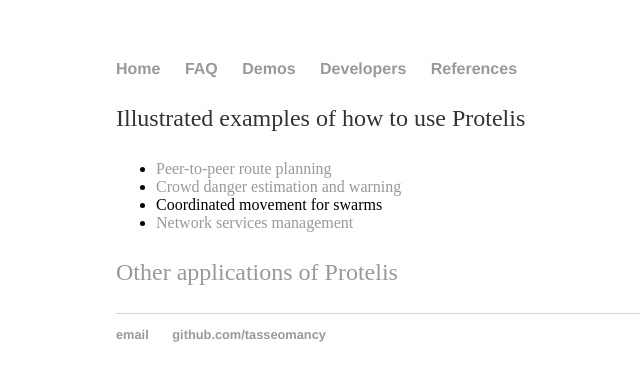
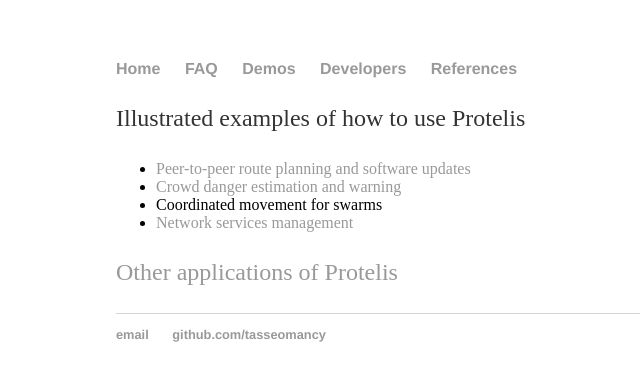
Before and after one commit to tasseomancy/tasseomancy.github.io, a Jekyll site: the page built from _posts/2018-02-09-demos.md, in a window 1280 px wide. Shown: the top 381 px of the page, without its empty margins (76-716 px from the left). Built offline with Jekyll 4.4.1, drawn with Linux system fonts in a browser that asks for light colours.

Commit message:
Update 2018-02-09-demos.md

```diff
--- a/_posts/2018-02-09-demos.md
+++ b/_posts/2018-02-09-demos.md
@@ -3,7 +3,7 @@
 title: Demonstrations and Examples
 ---
 Illustrated examples of how to use Protelis
-* <a href="/2018/02/07/peer-to-peer-route-planning.html">Peer-to-peer route planning</a>
+* <a href="/2018/02/07/peer-to-peer-route-planning.html">Peer-to-peer route planning and software updates</a>
 * <a href="/2018/02/09/crowd-warning.html">Crowd danger estimation and warning</a>
 * Coordinated movement for swarms
 * <a href="/2018/02/22/network-management.html">Network services management</a>
```
